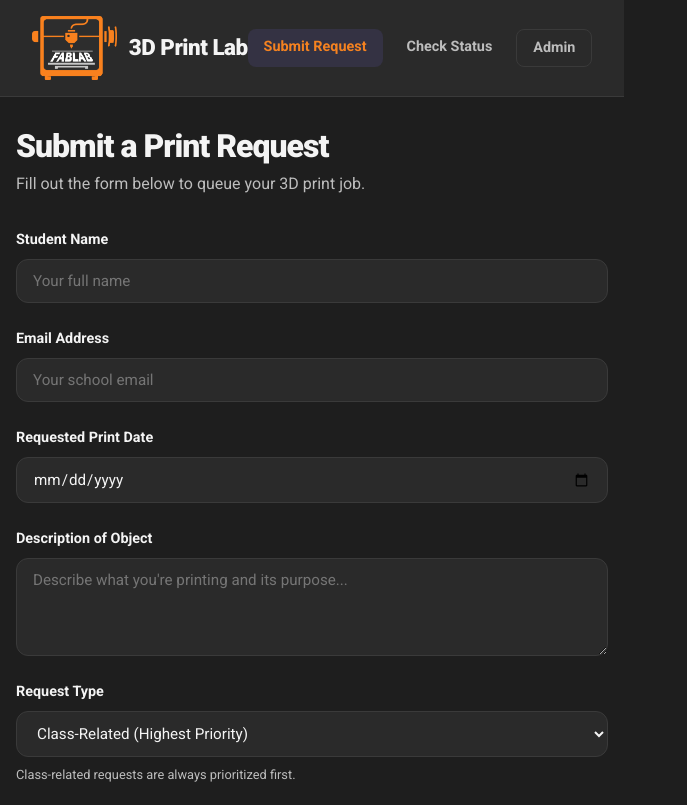
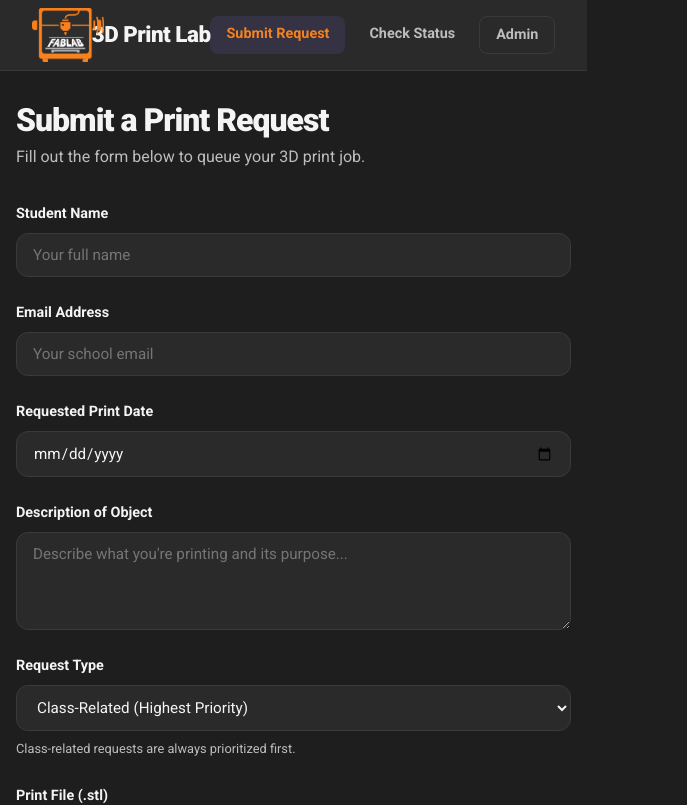
Before and after one commit to bngu3/3d-print-lab, a React (Vite) app in the folder frontend/: page / in a window 1280 px wide. Shown: the top 805 px of the page, without its empty margins (0-687 px from the left). Built offline with nearby package versions, Linux system fonts and the light colour scheme; the HTML template or start-up script is replaced by a standard one.

Commit message:
logo change

```diff
--- a/frontend/src/App.tsx
+++ b/frontend/src/App.tsx
@@ -10,7 +10,7 @@ export default function App() {
       <div className="app">
         <nav className="navbar">
           <div className="nav-brand">
-            <img src="/FabLab.png" alt="FabLab Logo" style={{ height: '64px', width: 'auto' }} />
+            <img src="/FabLab.png" alt="FabLab Logo" style={{ height: '36px', width: 'auto', transform: 'scale(1.5)', transformOrigin: 'left center' }} />
             <span className="nav-title">3D Print Lab</span>
           </div>
           <div className="nav-links">
```
